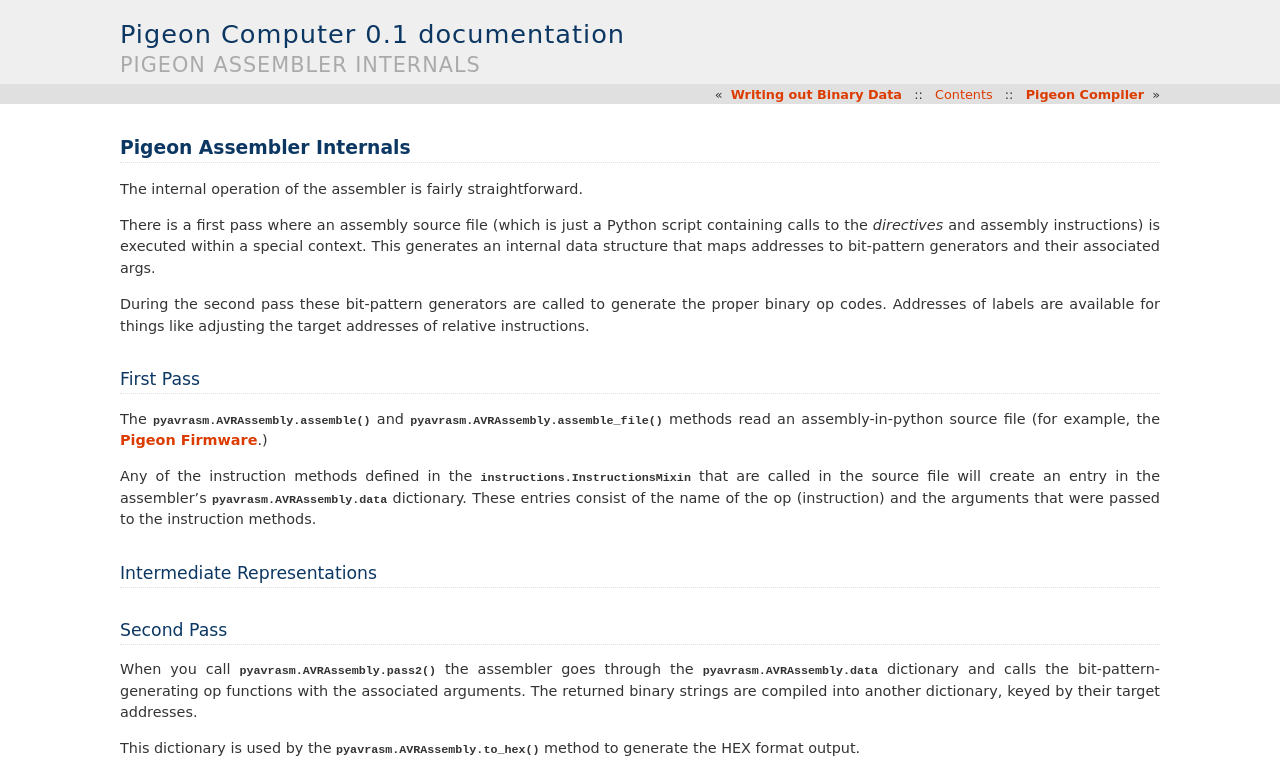
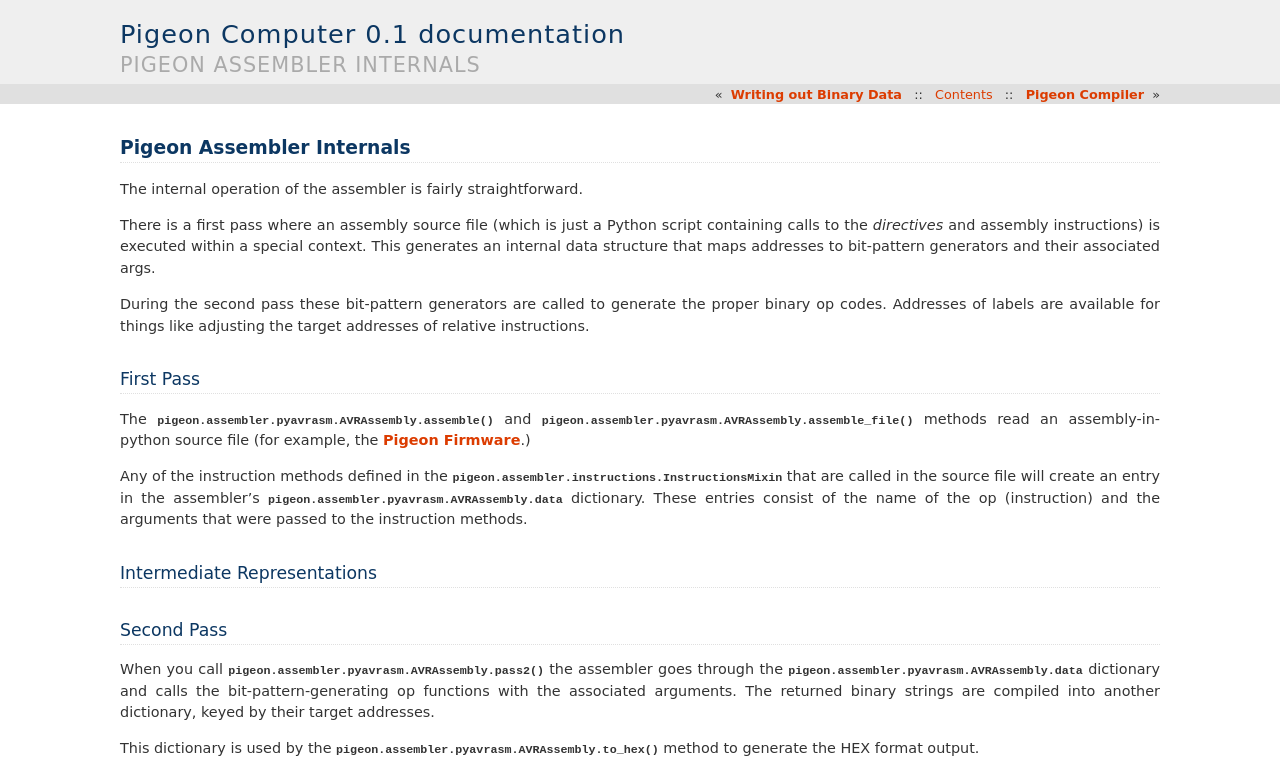
Before and after one commit to PhoenixBureau/PigeonComputer, a Sphinx documentation site: the page built from docs/pyavrasm.rst, in a window 1280 px wide, cut to the strip 0-770 px from the top of the page. Built offline with Sphinx 7.4.7, drawn with Linux system fonts in a browser that asks for light colours.

Commit message:
Package-ification proceeds
Imports work, at least for the doc generation.

```diff
--- a/docs/compiler.rst
+++ b/docs/compiler.rst
@@ -131,7 +131,7 @@ or crib a copy from someone else.)
 
 Here is the documentation on the Meta-II engine included in the Pigeon Computer project:
 
-.. automodule:: metaii
+.. automodule:: pigeon.metacompiler.metaii
 
 
 Language Design and Compiler Extentions
--- a/docs/m328P.rst
+++ b/docs/m328P.rst
@@ -1,4 +1,4 @@
 Appendix A: ATmega328P Definitions
 ============================================
 
-.. automodule:: m328P_def
+.. automodule:: pigeon.assembler.m328P_def
--- a/docs/pyavrasm.rst
+++ b/docs/pyavrasm.rst
@@ -19,14 +19,14 @@ for things like adjusting the target addresses of relative instructions.
 First Pass
 ----------
 
-The :py:meth:`pyavrasm.AVRAssembly.assemble` and
-:py:meth:`pyavrasm.AVRAssembly.assemble_file` methods read an
+The :py:meth:`pigeon.assembler.pyavrasm.AVRAssembly.assemble` and
+:py:meth:`pigeon.assembler.pyavrasm.AVRAssembly.assemble_file` methods read an
 assembly-in-python source file (for example, the :ref:`Pigeon Firmware`.)
 
 Any of the instruction methods defined in the
-:py:class:`instructions.InstructionsMixin` that are called in the source
+:py:class:`pigeon.assembler.instructions.InstructionsMixin` that are called in the source
 file will create an entry in the assembler's
-:py:attr:`pyavrasm.AVRAssembly.data` dictionary.  These entries consist
+:py:attr:`pigeon.assembler.pyavrasm.AVRAssembly.data` dictionary.  These entries consist
 of the name of the op (instruction) and the arguments that were passed to
 the instruction methods.
 
@@ -38,14 +38,14 @@ Intermediate Representations
 Second Pass
 -----------
 
-When you call :py:meth:`pyavrasm.AVRAssembly.pass2` the assembler goes
-through the :py:attr:`pyavrasm.AVRAssembly.data` dictionary and calls the
+When you call :py:meth:`pigeon.assembler.pyavrasm.AVRAssembly.pass2` the assembler goes
+through the :py:attr:`pigeon.assembler.pyavrasm.AVRAssembly.data` dictionary and calls the
 bit-pattern-generating op functions with the associated arguments.  The
 returned binary strings are compiled into another dictionary, keyed by
 their target addresses.
 
-This dictionary is used by the :py:meth:`pyavrasm.AVRAssembly.to_hex`
+This dictionary is used by the :py:meth:`pigeon.assembler.pyavrasm.AVRAssembly.to_hex`
 method to generate the HEX format output.
 
 
-.. automodule:: pyavrasm
+.. automodule:: pigeon.assembler.pyavrasm
--- a/docs/writing.rst
+++ b/docs/writing.rst
@@ -6,7 +6,7 @@ HEX file, binary, intermediate stages.
 Bit Pattern Generator
 ---------------------
 
-.. autofunction:: util.K
+.. autofunction:: pigeon.assembler.util.K
 
 
 Output Formats
```
Also changed, not shown: docs/instructions.rst (+1 -49 lines), docs/user_interface.rst (+5 -5 lines), 3 other files.
